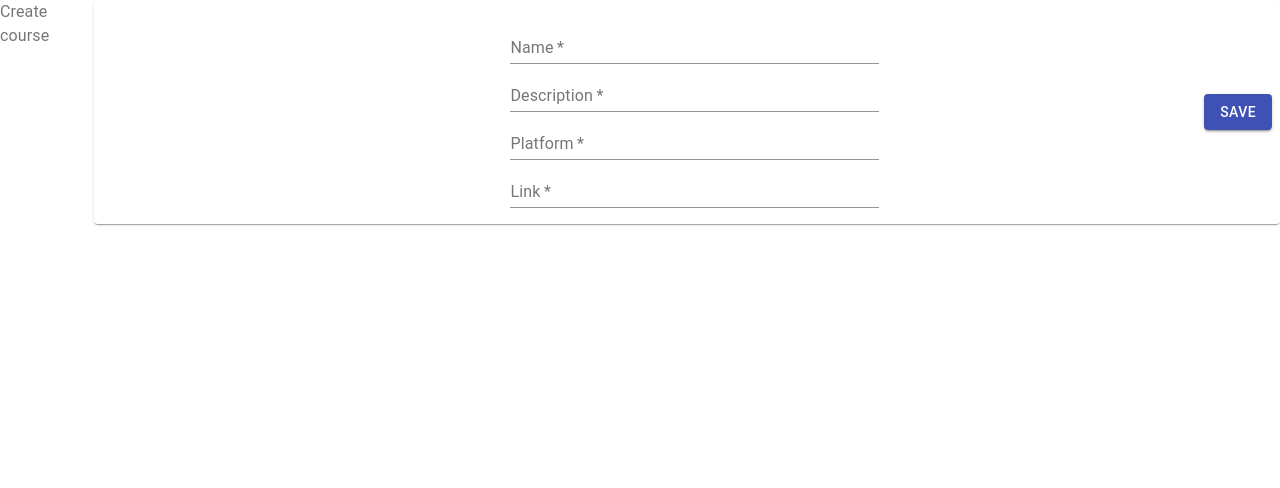
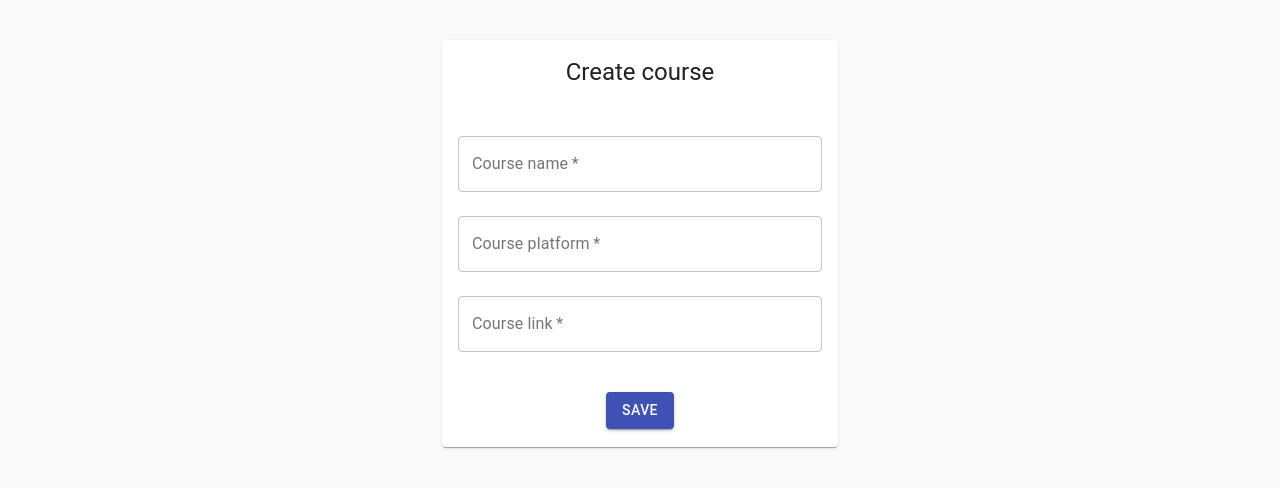
Before and after one commit to AgustinBettati/acs-tdd, a React app in the folder frontend/: page /course in a window 1280 px wide. Built offline with nearby package versions, Linux system fonts and the light colour scheme.

Commit message:
feat(/course): fixed styles for /course
CAREFUL WITH CSS; bundler (?) mixes updateForm and courseForm stylings so both files affect /course
page

```diff
--- a/frontend/src/components/CourseForm/courseForm.css
+++ b/frontend/src/components/CourseForm/courseForm.css
@@ -1,14 +1,25 @@
-
-.NewCourse {
-    text-align: center;
+.paper {
+    margin-top: 80px;
+    display: flex;
+    flex-direction: column;
+    align-items: center;
 }
 
-.New-course-title {
+.form {
+    width: 100%;
+    margin-top: 10px;
+}
+
+.new-course {
+    margin-top: 40px;
+}
+
+.new-course-title {
     text-align: center;
     font-size: 20px !important;
 }
 
-.New-course-form {
+.new-course-form {
     display: grid;
 }
 
@@ -25,7 +36,7 @@
     display: inline-flex !important;
 }
 
-.New-course-box {
+.new-course-box {
     width: 50%;
     margin: 0 auto;
 }
@@ -34,34 +45,32 @@
     font-size: 9px !important;
 }
 
-.displayName {
+.display-name {
     min-height: 64px !important;
 }
 
-.displayNameDiv {
+div {
+    display: flex;
     width: 100%;
-    display: flex;
     justify-content: center;
 }
 
-.deleteButtonDiv {
+.center-content {
+    display: flex;
     width: 100%;
-    display: flex;
-    justify-content: flex-end;
-}
-
-.buttonContainer {
-    width: 100%;
-    display: flex;
-    justify-content: flex-end;
-}
-
-div {
-    width: 100%;
-    display: flex;
-    justify-content: flex-end;
+    justify-content: center;
 }
 
 .loading {
     size: 10px;
 }
+
+.save-button {
+    margin-bottom: 10px !important;
+}
+
+.delete-button {
+    width: 100%;
+    display: flex;
+    justify-content: flex-end;
+}
--- a/frontend/src/components/CourseForm/courseForm.tsx
+++ b/frontend/src/components/CourseForm/courseForm.tsx
@@ -5,18 +5,15 @@ import {createCourse, updateCourse} from "../../api";
 import {
     Button,
     CircularProgress,
-    Typography,
-    Card,
-    CardHeader,
-    CardContent,
-    FormControl,
-    Input,
-    InputLabel,
-    CardActions,
 } from '@material-ui/core';
-
-const styles = require('./courseForm.css');
-
+import CssBaseline from "@material-ui/core/CssBaseline";
+import Container from "@material-ui/core/Container";
+import TextField from "@material-ui/core/TextField";
+import Grid from "@material-ui/core/Grid";
+import Card from "@material-ui/core/Card";
+import CardContent from "@material-ui/core/CardContent";
+import CardHeader from "@material-ui/core/CardHeader";
+import CardActions from "@material-ui/core/CardActions";
 
 class courseForm extends React.Component<IProps, IState> {
 
@@ -118,12 +115,12 @@ class courseForm extends React.Component<IProps, IState> {
         return <div>
             {
                 !isNew &&
-                <div className={styles.deleteButtonDiv}>
+                <div className={'delete-button'}>
                     <Button
                         variant='contained'
                         color='secondary'
                     >
-                        DELETE
+                        Delete
                     </Button>
                 </div>
             }
@@ -142,65 +139,80 @@ class courseForm extends React.Component<IProps, IState> {
         }
 
         return (
-                <div className={styles.NewCourse}>
-                    <Typography className={styles['New-course-title']} color='textSecondary'>
-                        {
-                            this.getHeader()
-                        }
-                    </Typography>
-                    <Card className={styles['New-course-box']}>
-                        <CardHeader title={this.renderTitle()} className={styles.displayName}/>
+            <Container component="main" maxWidth="xs">
+                <CssBaseline/>
+                <div className={'paper center-content'}>
+                    <Grid container direction={'row'}>
+                        <Grid item direction={'column'}>
+                        </Grid>
+                        <Grid item direction={'column'}>
+                            <Card className={'new-course'}>
+                                <Grid container>
+                                    <Grid item direction={'row'}>
+                                        <CardHeader className={'center-content'} title={this.getHeader()} />
+                                    </Grid>
+                                    <Grid item direction={'row'}>
                                         <CardContent>
-                            <form className={styles['New-course-form']}>
-                                <FormControl className={styles['course-form-control']} error={errors.name}>
-                                    <InputLabel required htmlFor='admin-name'>Name</InputLabel>
-                                    <Input id='course-name'
+                                            <form className={'form'}>
+                                                <TextField
+                                                    variant="outlined"
+                                                    margin="normal"
+                                                    required
+                                                    fullWidth
+                                                    label="Course name"
+                                                    name="email"
+                                                    id='course-name'
                                                     value={fields.name}
+                                                    error={errors.name}
                                                     onChange={this.handleChange('name')}
                                                 />
-                                </FormControl>
-                                <FormControl className={styles['course-form-control']} error={errors.description}>
-                                    <InputLabel required htmlFor='course-description'>Description</InputLabel>
-                                    <Input id='course-description'
-                                           value={fields.description}
-                                           onChange={this.handleChange('description')}
-                                    />
-                                </FormControl>
-                                <FormControl className={styles['course-form-control']} error={errors.platform}>
-                                    <InputLabel required htmlFor='course-platform'>Platform</InputLabel>
-                                    <Input id='course-platform'
+                                                <TextField
+                                                    variant="outlined"
+                                                    margin="normal"
+                                                    required
+                                                    fullWidth
+                                                    label="Course platform"
+                                                    name="email"
+                                                    id='course-platform'
                                                     value={fields.platform}
+                                                    error={errors.platform}
                                                     onChange={this.handleChange('platform')}
                                                 />
-                                </FormControl>
-                                <FormControl className={styles['course-form-control']} error={errors.link}>
-                                    <InputLabel required htmlFor='course-link'>Link</InputLabel>
-                                    <Input id='course-link'
+                                                <TextField
+                                                    variant="outlined"
+                                                    margin="normal"
+                                                    required
+                                                    fullWidth
+                                                    label="Course link"
+                                                    name="email"
+                                                    id='course-link'
                                                     value={fields.link}
+                                                    error={errors.link}
                                                     onChange={this.handleChange('link')}
                                                 />
-                                </FormControl>
                                             </form>
                                         </CardContent>
-
+                                    </Grid>
+                                    <Grid item direction={'row'}>
                                         <CardActions>
-                            <div className={styles.buttonContainer}>
-                                {
                                             <Button
                                                 variant='contained'
                                                 color='primary'
-                                        className={styles['create-admin-button']}
+                                                className={'save-button'}
                                                 onClick={this.handleSubmit}
                                             >
-                                        SAVE
+                                                Save
                                             </Button>
-                                }
+                                        </CardActions>
+                                    </Grid>
+                                </Grid>
+                            </Card>
+                        </Grid>
+                        <Grid item direction={'column'}>
+                        </Grid>
+                    </Grid>
                 </div>
-                        </CardActions>
-
-                    </Card>
-                </div>
-
+            </Container>
         );
     }
 }
--- a/frontend/src/components/UpdateForm/updateForm.css
+++ b/frontend/src/components/UpdateForm/updateForm.css
@@ -1,67 +1,17 @@
-
-.NewCourse {
-    text-align: center;
-}
-
-.New-course-title {
-    text-align: center;
-    font-size: 20px !important;
-}
-
-.New-course-form {
-    display: grid;
-}
-
-.course-form-control {
-    width: 50%;
-    margin: 0 auto !important;
-}
-
-.create-course-button {
-    margin: 10px 5px 5px !important;
-}
-
-.MuiCardActions-root-85 {
-    display: inline-flex !important;
-}
-
-.New-course-box {
-    width: 50%;
-    margin: 0 auto;
-}
-
 .password-helper-text {
     font-size: 9px !important;
 }
 
-.displayName {
-    min-height: 64px !important;
-}
-
-.displayNameDiv {
+div {
     width: 100%;
     display: flex;
     justify-content: center;
 }
 
-.deleteButtonDiv {
-    width: 100%;
-    display: flex;
-    justify-content: flex-end;
+.new-course {
+    margin-top: 40px;
 }
 
-.buttonContainer {
-    width: 100%;
-    display: flex;
-    justify-content: flex-end;
+.save-button {
+    margin-bottom: 10px !important;
 }
-
-div {
-    width: 100%;
-    display: flex;
-    justify-content: flex-end;
-}
-
-.loading {
-    size: 10px;
-}
```
Lines whose indentation alone changed are shown as unchanged.
